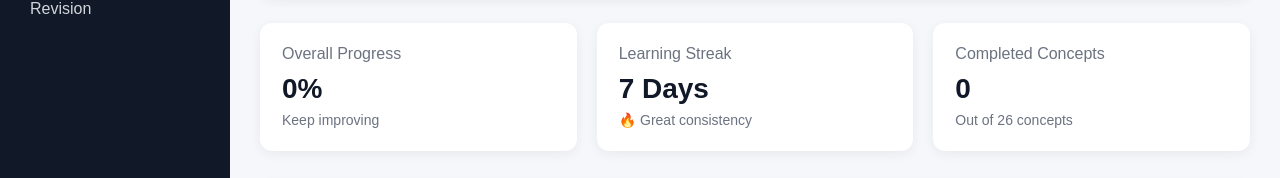
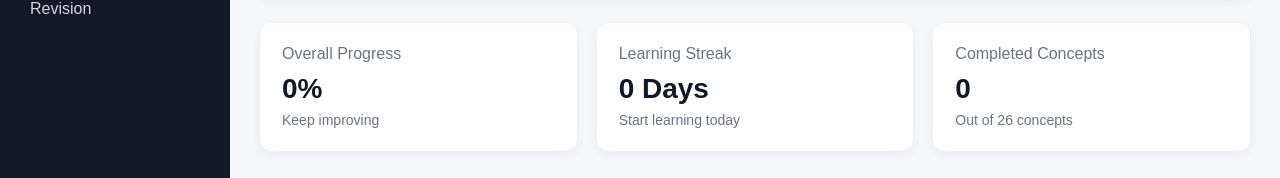
Before and after one commit to Pratik-z005/learning-dashboard, a React (Vite) app: page / in a window 1280 px wide. Shown: the part 257-435 px from the top of the page. Built offline with nearby package versions, Linux system fonts and the light colour scheme.

Commit message:
PUSH work

```diff
--- a/src/pages/Dashboard.jsx
+++ b/src/pages/Dashboard.jsx
@@ -18,6 +18,8 @@ import {
   getSubjectProgress,
 } from "../utils/progressUtils";
 
+import { getStreak } from "../utils/streakUtils";
+
 function Dashboard() {
   const [selectedSubject, setSelectedSubject] = useState(learningData[0]);
 
@@ -33,6 +35,12 @@ function Dashboard() {
     return savedConcepts ? JSON.parse(savedConcepts) : [];
   });
 
+  const [activityDates, setActivityDates] = useState(() => {
+    const savedDates = localStorage.getItem("activityDates");
+
+    return savedDates ? JSON.parse(savedDates) : [];
+  });
+
   useEffect(() => {
     localStorage.setItem(
       "completedConcepts",
@@ -44,6 +52,10 @@ function Dashboard() {
     localStorage.setItem("conceptStatuses", JSON.stringify(conceptStatuses));
   }, [conceptStatuses]);
 
+  useEffect(() => {
+    localStorage.setItem("activityDates", JSON.stringify(activityDates));
+  }, [activityDates]);
+
   function toggleConcept(conceptId) {
     setCompletedConcepts((previous) => {
       if (previous.includes(conceptId)) {
@@ -51,6 +63,16 @@ function Dashboard() {
       }
 
       return [...previous, conceptId];
+    });
+
+    const today = new Date().toISOString().split("T")[0];
+
+    setActivityDates((previous) => {
+      if (previous.includes(today)) {
+        return previous;
+      }
+
+      return [...previous, today];
     });
   }
 
@@ -69,6 +91,8 @@ function Dashboard() {
     selectedSubject,
     completedConcepts,
   );
+
+  const streak = getStreak(activityDates);
 
   return (
     <div className="app-layout">
@@ -92,8 +116,8 @@ function Dashboard() {
 
           <ProgressCard
             title="Learning Streak"
-            value="7 Days"
-            description="🔥 Great consistency"
+            value={`${streak} Days`}
+            description={streak > 0 ? "Keep going" : "Start learning today"}
           />
 
           <ProgressCard
--- /dev/null
+++ b/src/utils/streakUtils.js
@@ -0,0 +1,43 @@
+function getStreak(completedDates) {
+  if (completedDates.length === 0) {
+    return 0;
+  }
+
+  const dates = [...new Set(completedDates)].sort().reverse();
+
+  const today = new Date();
+  today.setHours(0, 0, 0, 0);
+
+  const latestDate = new Date(dates[0]);
+  latestDate.setHours(0, 0, 0, 0);
+
+  const differenceFromToday = (today - latestDate) / (1000 * 60 * 60 * 24);
+
+  // If the latest activity was more than yesterday,
+  // the current streak is broken.
+  if (differenceFromToday > 1) {
+    return 0;
+  }
+
+  let streak = 1;
+
+  for (let i = 0; i < dates.length - 1; i++) {
+    const current = new Date(dates[i]);
+    const previous = new Date(dates[i + 1]);
+
+    current.setHours(0, 0, 0, 0);
+    previous.setHours(0, 0, 0, 0);
+
+    const difference = (current - previous) / (1000 * 60 * 60 * 24);
+
+    if (difference === 1) {
+      streak++;
+    } else {
+      break;
+    }
+  }
+
+  return streak;
+}
+
+export { getStreak };
```
